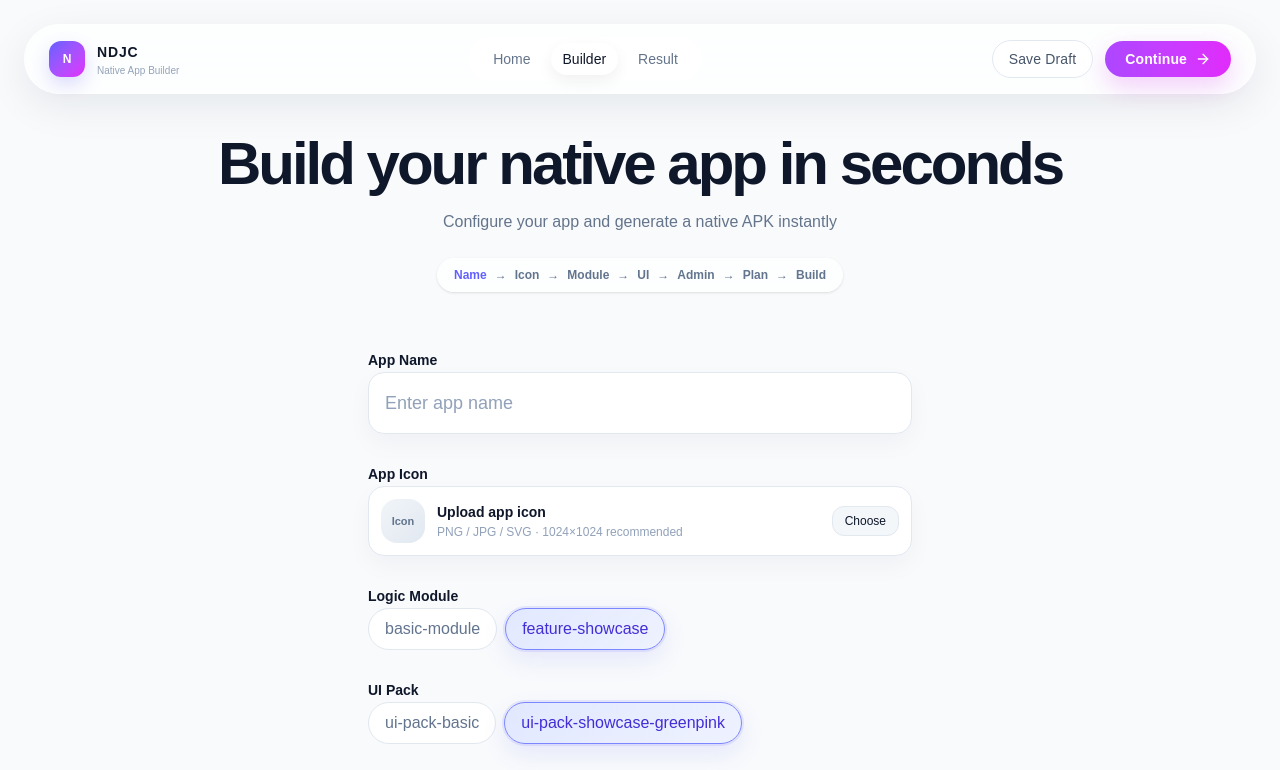
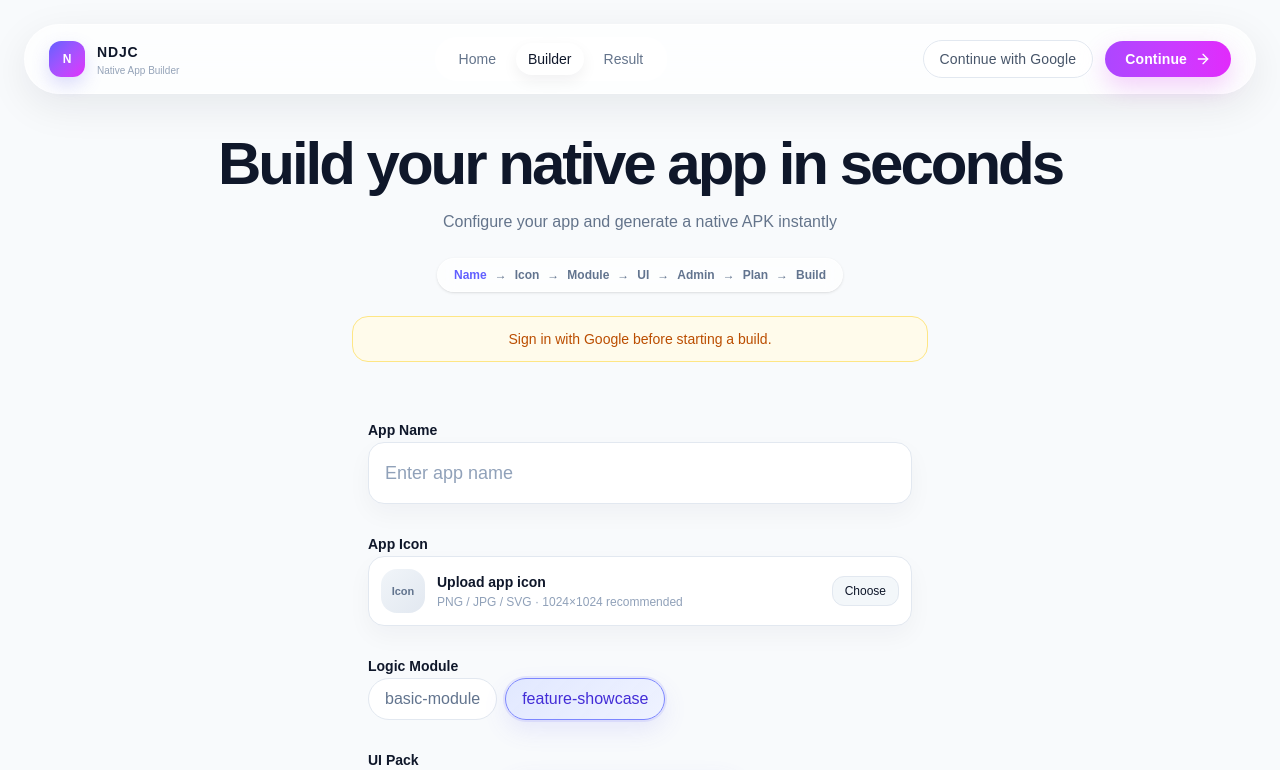
Before and after one commit to why459097630/niandongjicheng, a Next.js app: page /builder in a window 1280 px wide. Shown: the top 770 px of the page. Built offline with nearby package versions, Linux system fonts and the light colour scheme; no server answers.

Commit message:
Update page.tsx

```diff
--- a/app/builder/page.tsx
+++ b/app/builder/page.tsx
@@ -1,7 +1,9 @@
 "use client";
 
-import { ChangeEvent, useEffect, useRef, useState } from "react";
+import { ChangeEvent, useEffect, useMemo, useRef, useState } from "react";
 import { ArrowRight } from "lucide-react";
+import AuthControls from "@/components/auth/AuthControls";
+import { createClient } from "@/lib/supabase/client";
 
 export default function BuilderPage() {
   const [appName, setAppName] = useState("");
@@ -12,8 +14,11 @@ export default function BuilderPage() {
   const [adminPassword, setAdminPassword] = useState("");
   const [isSubmitting, setIsSubmitting] = useState(false);
   const [iconFile, setIconFile] = useState<File | null>(null);
+  const [authLoading, setAuthLoading] = useState(true);
+  const [isAuthed, setIsAuthed] = useState(false);
   const fileInputRef = useRef<HTMLInputElement | null>(null);
   const planRef = useRef("pro");
+  const supabase = useMemo(() => createClient(), []);
 
   const handleChooseIcon = () => {
     fileInputRef.current?.click();
@@ -38,6 +43,28 @@ export default function BuilderPage() {
     setAdminPassword(params.get("adminPassword") || "");
   }, []);
 
+  useEffect(() => {
+    let mounted = true;
+
+    supabase.auth.getUser().then(({ data, error }) => {
+      if (!mounted) return;
+      setIsAuthed(!error && !!data.user);
+      setAuthLoading(false);
+    });
+
+    const {
+      data: { subscription },
+    } = supabase.auth.onAuthStateChange((_event, session) => {
+      setIsAuthed(!!session?.user);
+      setAuthLoading(false);
+    });
+
+    return () => {
+      mounted = false;
+      subscription.unsubscribe();
+    };
+  }, [supabase]);
+
   const selectedModuleClass =
     "rounded-full border border-indigo-400 bg-[linear-gradient(135deg,rgba(224,231,255,0.95),rgba(238,242,255,0.98))] px-4 py-2 text-indigo-700 shadow-[0_0_0_2px_rgba(99,102,241,0.12),0_10px_24px_rgba(99,102,241,0.12)] transition hover:-translate-y-0.5";
   const unselectedModuleClass =
@@ -53,7 +80,12 @@ export default function BuilderPage() {
   };
 
   const handleGenerate = async () => {
-    if (isSubmitting) return;
+    if (isSubmitting || authLoading) return;
+
+    if (!isAuthed) {
+      alert("Please sign in with Google first.");
+      return;
+    }
 
     const currentPlan = planRef.current;
 
@@ -117,16 +149,11 @@ export default function BuilderPage() {
           </nav>
 
           <div className="flex items-center gap-3">
-            <button
-              type="button"
-              className="hidden rounded-full border border-slate-200 bg-white/60 px-4 py-2 text-sm font-medium tracking-[0.01em] text-[#475569] backdrop-blur transition hover:bg-white md:inline-flex"
-            >
-              Save Draft
-            </button>
+            <AuthControls nextPath="/builder" />
             <button
               type="button"
               onClick={handleGenerate}
-              disabled={isSubmitting}
+              disabled={isSubmitting || authLoading}
               className="group flex items-center gap-2 rounded-full bg-gradient-to-r from-purple-500 to-fuchsia-500 px-5 py-2 text-sm font-semibold tracking-[0.01em] text-white shadow-[0_10px_24px_rgba(217,70,239,0.25)] transition hover:opacity-90 disabled:cursor-not-allowed disabled:opacity-70"
             >
               {isSubmitting ? "Starting Build..." : "Continue"}
@@ -160,6 +187,12 @@ export default function BuilderPage() {
             <span>→</span>
             <span>Build</span>
           </div>
+
+          {!authLoading && !isAuthed ? (
+            <div className="mx-auto mt-6 max-w-xl rounded-2xl border border-amber-200 bg-amber-50 px-4 py-3 text-sm text-amber-700">
+              Sign in with Google before starting a build.
+            </div>
+          ) : null}
         </div>
 
         <div className="max-w-xl mx-auto">
```
